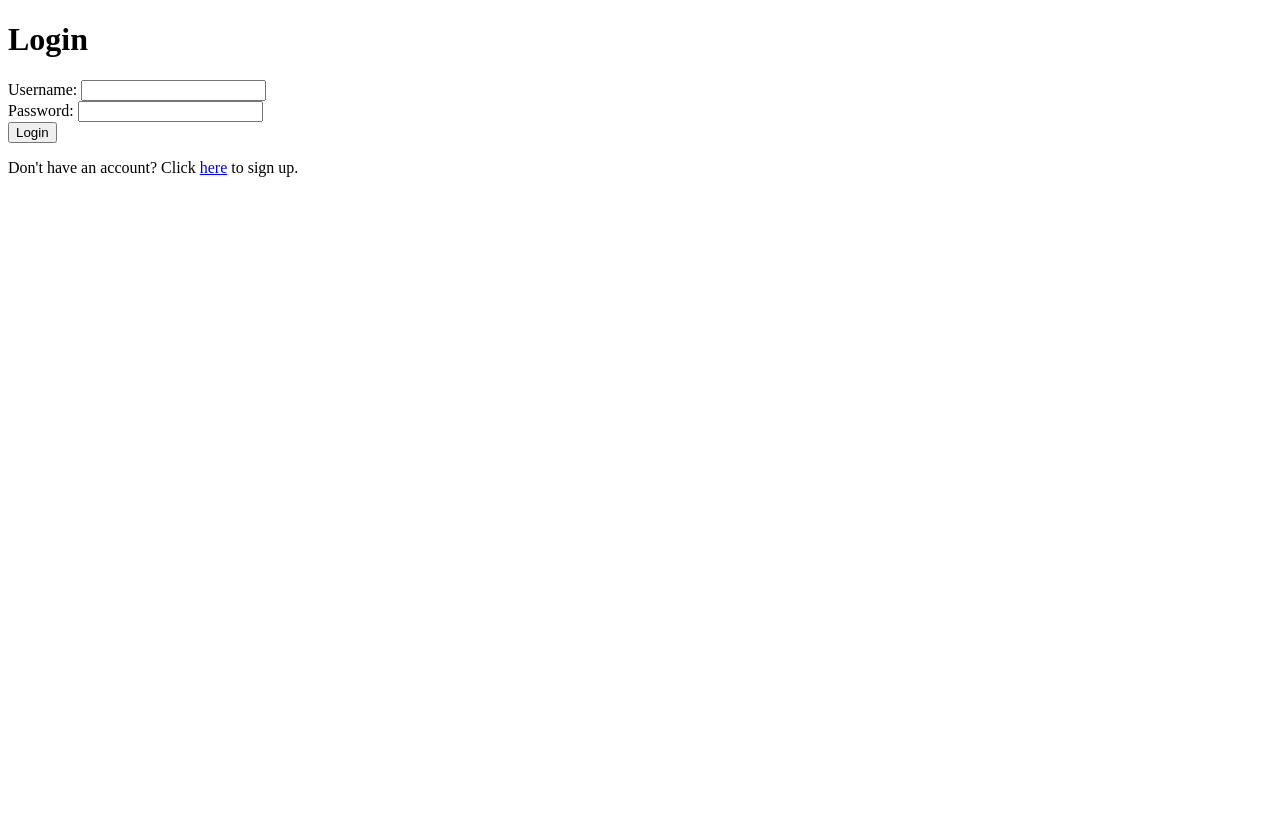
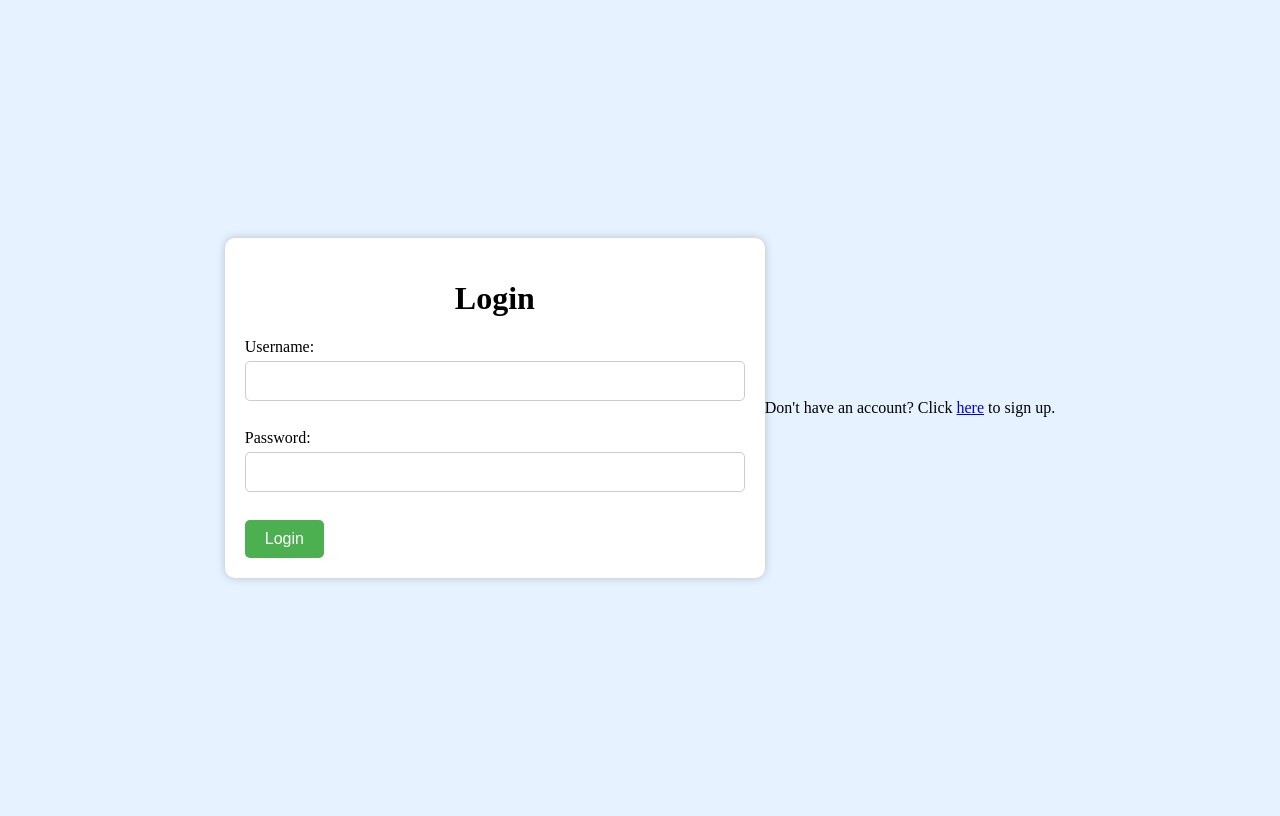
Before and after one commit to seazhur/-csce410-team13, a PHP site: page /login.php in a window 1280 px wide. Before the commit the page ends 177 px from the top, so only its background shows below. Run offline with PHP 8.4, Linux system fonts and the light colour scheme.

Commit message:
css for login

```diff
--- a/home/login.php
+++ b/home/login.php
@@ -1,25 +1,77 @@
 <!DOCTYPE html>
 <html>
+<head>
+  <title>Login</title>
+  <style>
+    body {
+      background-color: #e6f2ff;
+      display: flex;
+      justify-content: center;
+      align-items: center;
+      height: 100vh;
+    }
 
-<head>
-    <title>Login</title>
+    form {
+      background-color: white;
+      padding: 20px;
+      border-radius: 10px;
+      box-shadow: 0 0 10px rgba(0,0,0,0.2);
+      max-width: 500px;
+      width: 100%;
+    }
+
+    h1 {
+      text-align: center;
+    }
+
+    label {
+      display: block;
+      margin-bottom: 5px;
+    }
+
+    input[type="text"],
+    input[type="password"] {
+      width: 100%;
+      padding: 10px;
+      border-radius: 5px;
+      border: 1px solid #ccc;
+      margin-bottom: 10px;
+      font-size: 16px;
+      box-sizing: border-box;
+    }
+
+    input[type="submit"] {
+      background-color: #4CAF50;
+      color: white;
+      border: none;
+      padding: 10px 20px;
+      border-radius: 5px;
+      font-size: 16px;
+      cursor: pointer;
+    }
+
+    input[type="submit"]:hover {
+      background-color: #45a049;
+    }
+
+    p {
+      text-align: center;
+    }
+  </style>
 </head>
 
 <body>
+  <form method="POST">
     <h1>Login</h1>
-    <form method="POST">
-        <label for="username">Username:</label>
-        <input type="text" name="username" id="username" required>
-        <br>
-        <label for="password">Password:</label>
-        <input type="password" name="password" id="password" required>
-        <br>
-        <input type="submit" value="Login">
-    </form>
-    <p>Don't have an account? Click <a href="sign_up.php">here</a> to sign up.</p>
+    <label for="username">Username:</label>
+    <input type="text" name="username" id="username" required><br><br>
+    <label for="password">Password:</label>
+    <input type="password" name="password" id="password" required><br><br>
+    <input type="submit" value="Login">
+  </form>
 
+  <p>Don't have an account? Click <a href="sign_up.php">here</a> to sign up.</p>
 </body>
-
 </html>
 
 <?php
```
